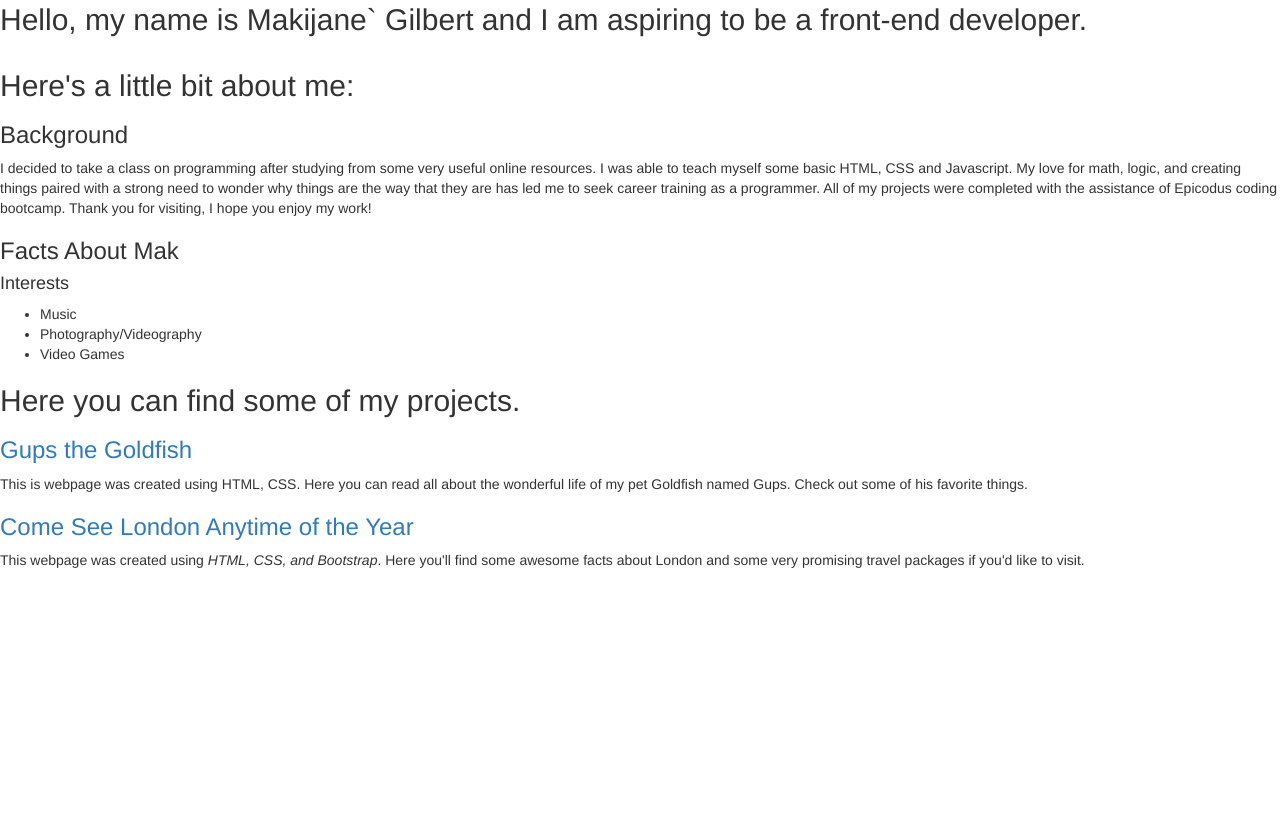
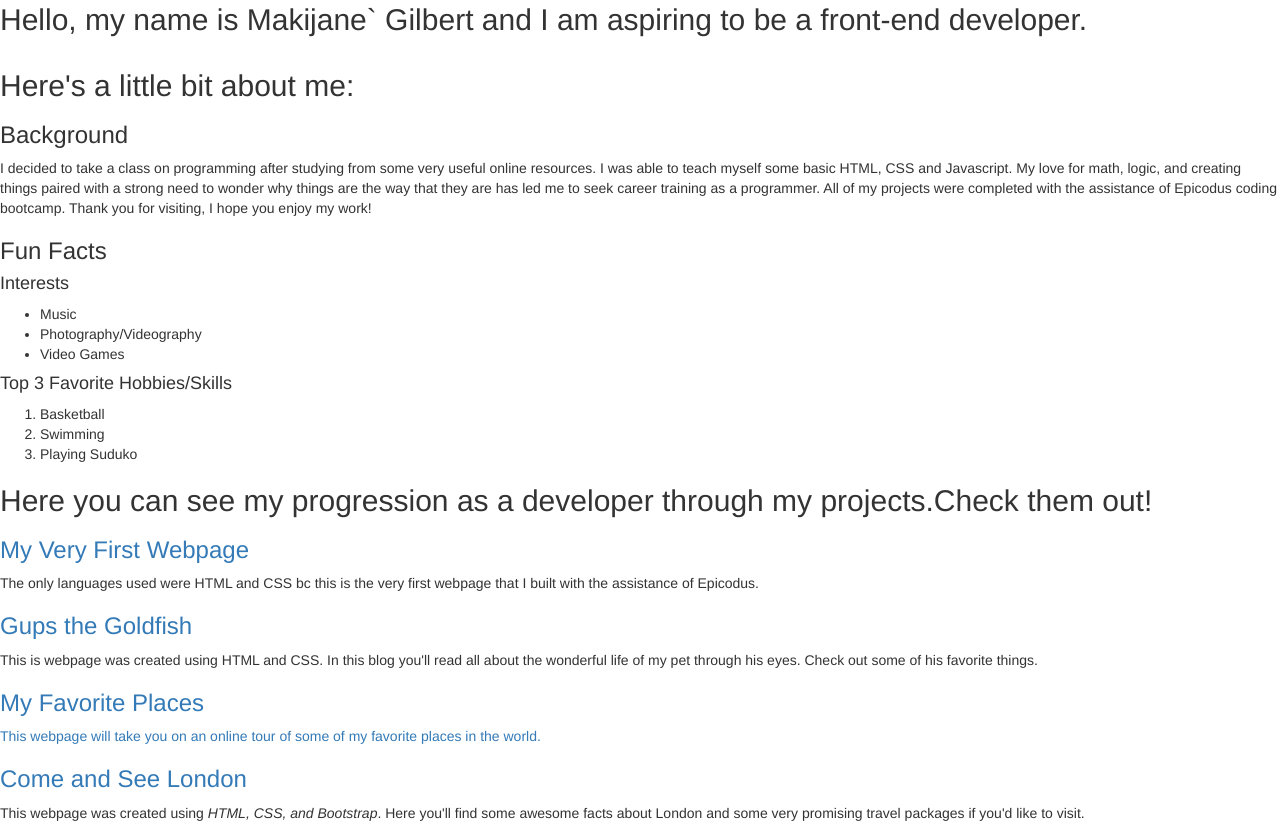
Before and after one commit to makgil005/makijane-gilbert, a plain HTML site: page index.html in a window 1280 px wide. Shown: the part 387-1220 px from the top of the page. Before the commit the page ends 967 px from the top, so only its background shows below. Drawn offline with Linux system fonts and the light colour scheme.

Commit message:
have span, ol, a tags, 2 new p tags

```diff
--- a/index.html
+++ b/index.html
@@ -14,21 +14,30 @@
     <div class="about-me">
       <h3>Background</h3>
       <p>I decided to take a class on programming after studying from some very useful online resources. I was able to teach myself some basic HTML, CSS and Javascript. My love for math, logic, and creating things paired with a strong need to wonder why things are the way that they are has led me to seek career training as a programmer. All of my projects were completed with the assistance of Epicodus coding bootcamp. Thank you for visiting, I hope you enjoy my work!</p>
-      <h3>Facts About Mak</h3>
-        <h4>Interests</h4>
+      <h3>Fun Facts</h3>
+        <span><h4>Interests</h4></span>
         <ul>
           <li>Music</li>
           <li>Photography/Videography</li>
           <li>Video Games</li>
         </ul>
+        <h4>Top 3 Favorite Hobbies/Skills</h4>
+        <ol>
+          <li>Basketball</li>
+          <li>Swimming</li>
+          <li>Playing Suduko</li>
+        </ol>
+    </div>
     <div class="main-body">
-      <h2>Here you can find some of my projects.</h2>
+      <h2>Here you can see my progression as a developer through my projects.Check them out!</h2>
+      <a href="https://github.com/makgil005/my-first-webpage"><h3>My Very First Webpage</h3></a>
+      <p>The only languages used were HTML and CSS bc this is the very first webpage that I built with the assistance of Epicodus.</p>
       <a href="https://github.com/makgil005/pet-page"><h3>Gups the Goldfish</h3></a>
-      <p>This is webpage was created using HTML, CSS. Here you can read all about the wonderful life of my pet Goldfish named Gups. Check out some of his favorite things.</p>
-      <a href="https://github.com/makgil005/travel-site/tree/gh-pages"><h3>Come See London Anytime of the Year</h3></a>
+      <p>This is webpage was created using HTML and CSS. In this blog you'll read all about the wonderful life of my pet through his eyes. Check out some of his favorite things.</p>
+      <a href="https://github.com/makgil005/my-first-webpage"><h3>My Favorite Places</h3>
+      <p>This webpage will take you on an online tour of some of my favorite places in the world. </p>
+      <a href="https://github.com/makgil005/travel-site/tree/gh-pages"><h3>Come and See London</h3></a>
       <p>This webpage was created using <em>HTML, CSS, and Bootstrap</em>. Here you'll find some awesome facts about London and some very promising travel packages if you'd like to visit.</p>
     </div>
-
-
   </body>
 </html>
```
